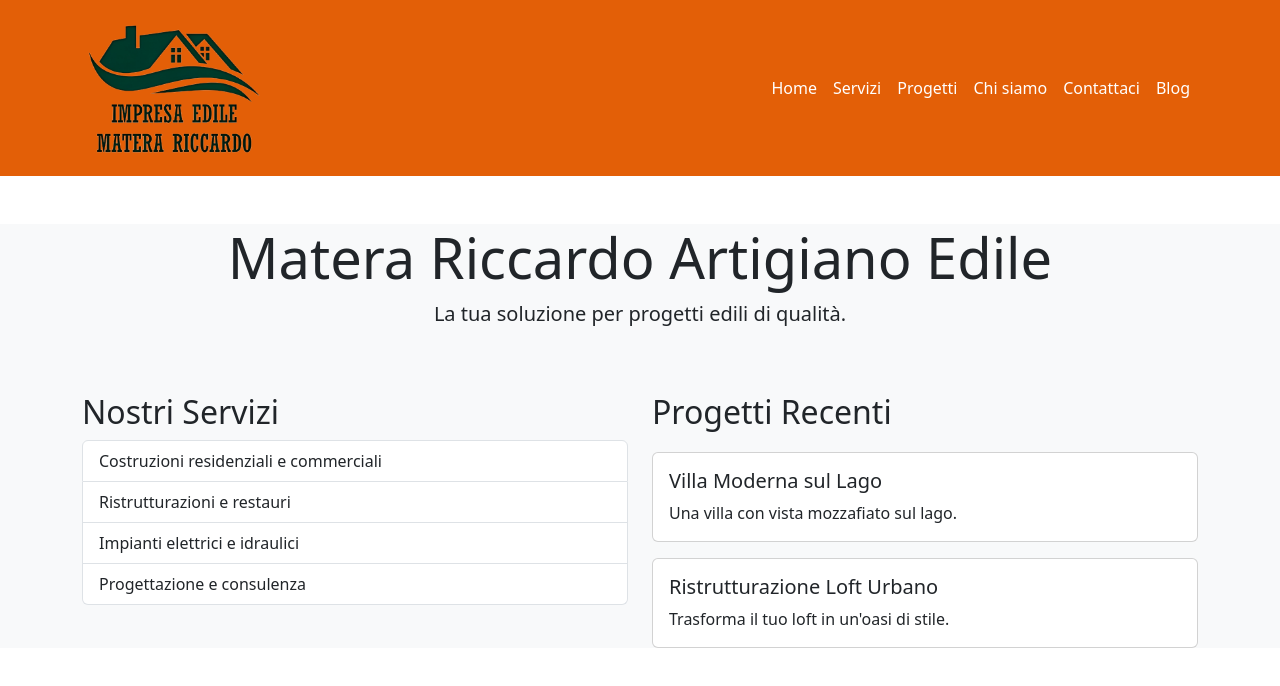
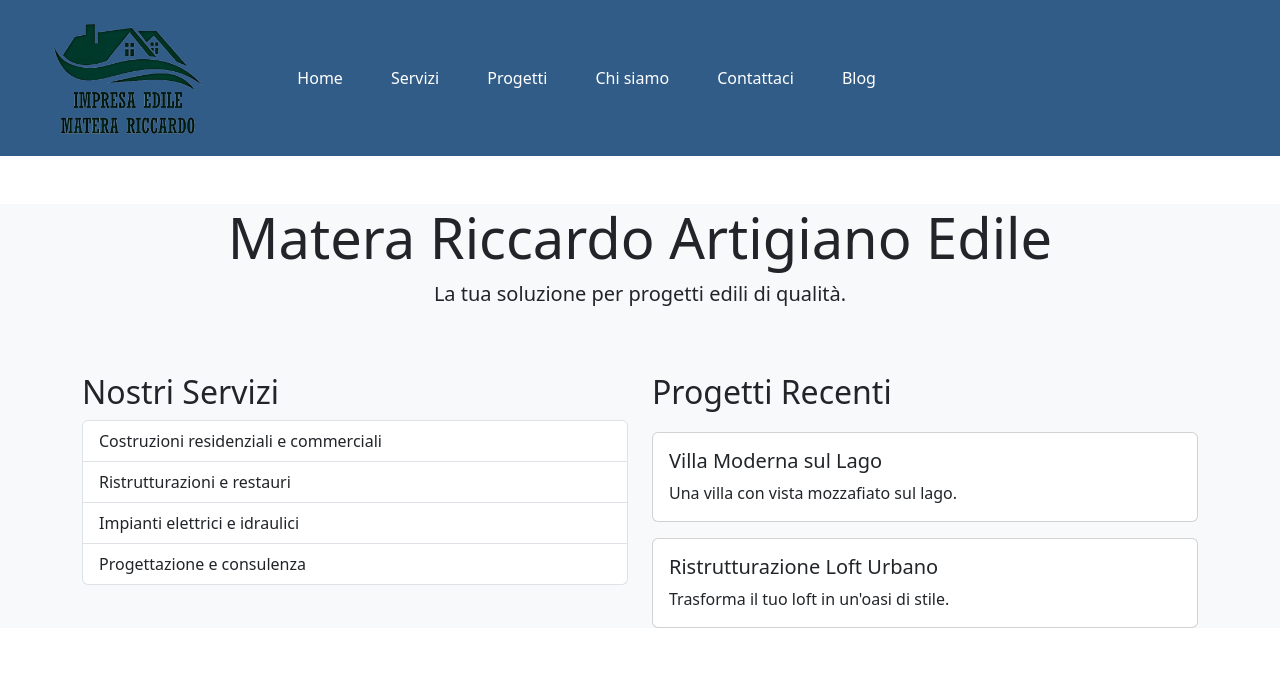
Before and after one commit to antoniogisondi/front-end-website-mr, a Vue app: page / in a window 1280 px wide. Shown: the top 686 px of the page. Built offline with nearby package versions, Linux system fonts and the light colour scheme.

Commit message:
Adjust graphics

```diff
--- a/src/components/AppHeader.vue
+++ b/src/components/AppHeader.vue
@@ -38,8 +38,8 @@ export default {
 <template>
     <header class="container-fluid mx-0">
         <div class="row">
-            <div class="col px-0">
-                <nav class="navbar navbar-expand-lg navbar-dark navbar-custom">
+            <div class="col px-0 body">
+                <!-- <nav class="navbar navbar-expand-lg navbar-dark navbar-custom">
                     <div class="container">
                         <router-link class="navbar-brand" :to="{ name: 'homepage' }">
                             <img src="../assets/logo-mr.png" alt="Logo Azienda Edile" class="logo">
@@ -58,10 +58,58 @@ export default {
                             </ul>
                         </div>
                     </div>
+                </nav> -->
+                <nav class="navbar navbar-expand-lg navbar-dark px-5">
+                    <router-link class="navbar-brand navbar-custom" :to="{ name: 'homepage' }">
+                        <img src="../assets/logo-mr.png" alt="Logo Azienda Edile" class="logo">
+                    </router-link>
+                    <button class="navbar-toggler" type="button" data-toggle="collapse" data-target="#navbarNav"
+                        aria-controls="navbarNav" aria-expanded="true" aria-label="Toggle navigation">
+                        <span class="navbar-toggler-icon"></span>
+                    </button>
+                    <div class="collapse navbar-collapse px-5" id="navbarNav">
+                        <ul class="navbar-nav ml-auto">
+                            <li class="nav-item px-3" v-for="(item, index) in menu" :key="index">
+                                <router-link class="nav-link" :to="{ name: item.route_name }">
+                                    {{ item.label }}
+                                </router-link>
+                            </li>
+                        </ul>
+                    </div>
                 </nav>
             </div>
         </div>
     </header>
 </template>
 
-<style lang="scss"></style>
+<style lang="scss">
+.body {
+    background-color: #f8f9fa;
+    /* Colore di sfondo */
+}
+
+.navbar {
+    background-color: #305c87;
+    /* Colore di sfondo della navbar */
+}
+
+.navbar-dark .navbar-toggler-icon {
+    border-color: #fff;
+    /* Colore icona del toggler per il menu mobile */
+}
+
+.navbar-dark .navbar-toggler-icon:focus {
+    outline: none;
+    /* Rimuove l'outline attorno all'icona del toggler quando è in focus */
+}
+
+.navbar-nav .nav-link {
+    color: #fff;
+    /* Colore del testo dei link */
+}
+
+.navbar-nav .nav-link:hover {
+    color: #17a2b8;
+    /* Colore del testo dei link al passaggio del mouse */
+}
+</style>
--- a/src/pages/ContactUs.vue
+++ b/src/pages/ContactUs.vue
@@ -92,8 +92,9 @@ export default {
                         </div>
 
                         <div class="custom-col-12 my-3">
-                            <button type="submit" class="custom-button" :disabled="loading">Invia</button>
-                            <span v-if="loading" class="custom-loading">Invio in corso...</span>
+                            <button v-if="loading" type="submit" class="custom-button" :disabled="loading">Invio in
+                                corso...</button>
+                            <button v-else class="custom-button">Invio</button>
                         </div>
                     </form>
                 </div>
--- a/src/styles/generals.scss
+++ b/src/styles/generals.scss
@@ -1,32 +1,32 @@
 @import '/node_modules/bootstrap/scss/bootstrap.scss';
 @import '/node_modules/@fortawesome/fontawesome-free/css/all.min.css';
 
-.navbar-custom {
-    background-color: #e35f07;
-}
+// .navbar-custom {
+//     background-color: #e35f07;
+// }
 
-.navbar-custom .navbar-brand {
-    color: #ffffff;
-}
+// .navbar-custom .navbar-brand {
+//     color: #ffffff;
+// }
 
-.navbar-custom .navbar-nav .nav-link {
-    color: #ffffff;
-}
+// .navbar-custom .navbar-nav .nav-link {
+//     color: #ffffff;
+// }
 
-.navbar-custom .navbar-nav .nav-link:hover {
-    background-color: #f39c12;
-    color: #2c3e50;
-}
+// .navbar-custom .navbar-nav .nav-link:hover {
+//     background-color: #f39c12;
+//     color: #2c3e50;
+// }
 
-.navbar-custom .nav-link:hover {
-    background-color: #f39c12;
-    color: #2c3e50;
-    /* Cambia il colore del testo al passaggio del mouse */
-    /* Arancione vivace */
-}
+// .navbar-custom .nav-link:hover {
+//     background-color: #f39c12;
+//     color: #2c3e50;
+//     /* Cambia il colore del testo al passaggio del mouse */
+//     /* Arancione vivace */
+// }
 
 .navbar-custom .logo {
-    max-height: 150px;
+    max-height: 130px;
     /* Altezza massima del logo */
 }
 
```
